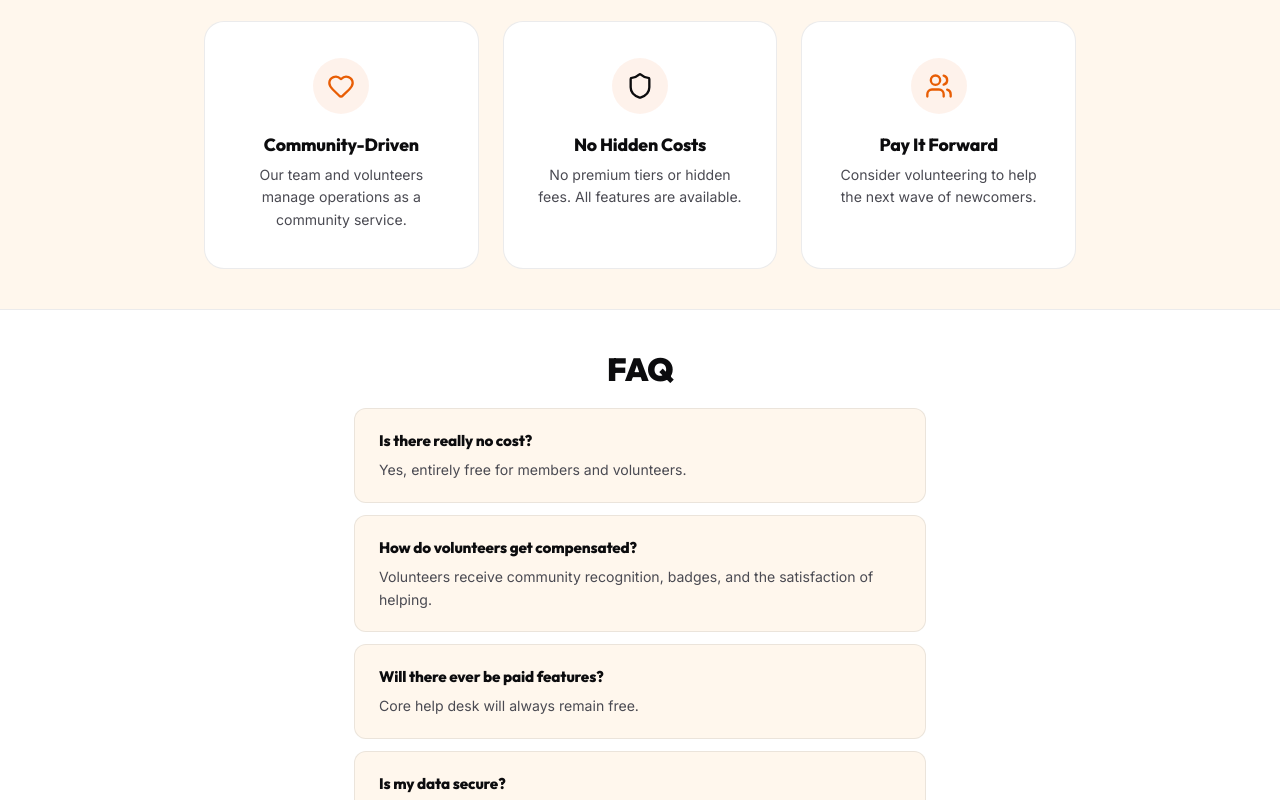
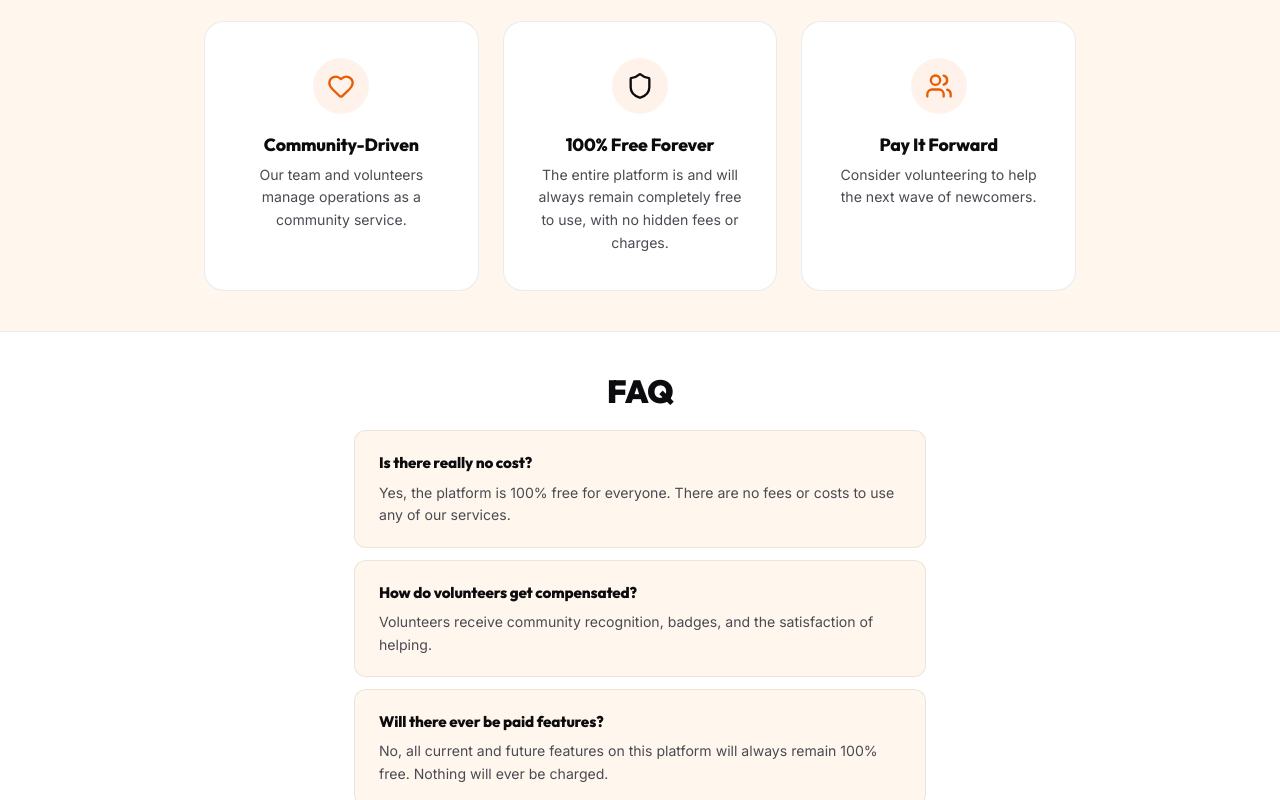
Before and after one commit to uditguptaca/professionalsclub, a Next.js app: page /pricing in a window 1280 px wide. Shown: the part 1240-2040 px from the top of the page. Built offline with nearby package versions, Linux system fonts and the light colour scheme; no server answers; the database is empty.

Commit message:
feat: update pricing page copy to clarify platform is 100% free forever with no hidden costs or future charges

```diff
--- a/src/app/pricing/page.tsx
+++ b/src/app/pricing/page.tsx
@@ -94,7 +94,7 @@ export default function PricingPage() {
           <div className="mobile-stack" style={{ display: 'grid', gridTemplateColumns: 'repeat(3, 1fr)', gap: 24 }}>
             {[
               { icon: <Heart size={28} />, title: 'Community-Driven', desc: 'Our team and volunteers manage operations as a community service.', color: '#e85d04' },
-              { icon: <Shield size={28} />, title: 'No Hidden Costs', desc: 'No premium tiers or hidden fees. All features are available.', color: '#0c0c0e' },
+              { icon: <Shield size={28} />, title: '100% Free Forever', desc: 'The entire platform is and will always remain completely free to use, with no hidden fees or charges.', color: '#0c0c0e' },
               { icon: <Users size={28} />, title: 'Pay It Forward', desc: 'Consider volunteering to help the next wave of newcomers.', color: '#e85d04' },
             ].map((item, i) => (
               <div key={i} style={{ textAlign: 'center', padding: '36px 28px', borderRadius: 20, background: 'var(--bg-primary)', border: '1px solid var(--border-color)' }}>
@@ -114,9 +114,9 @@ export default function PricingPage() {
         <div className="container" style={{ maxWidth: 700 }}>
           <h2 style={{ fontSize: '2rem', fontWeight: 900, fontFamily: 'var(--font-display)', textAlign: 'center', marginBottom: 20 }}>FAQ</h2>
           {[
-            { q: 'Is there really no cost?', a: 'Yes, entirely free for members and volunteers.' },
+            { q: 'Is there really no cost?', a: 'Yes, the platform is 100% free for everyone. There are no fees or costs to use any of our services.' },
             { q: 'How do volunteers get compensated?', a: 'Volunteers receive community recognition, badges, and the satisfaction of helping.' },
-            { q: 'Will there ever be paid features?', a: 'Core help desk will always remain free.' },
+            { q: 'Will there ever be paid features?', a: 'No, all current and future features on this platform will always remain 100% free. Nothing will ever be charged.' },
             { q: 'Is my data secure?', a: 'Yes, our platform uses secure routing and all interactions are safely logged.' },
           ].map(item => (
             <div key={item.q} style={{ padding: '20px 24px', marginBottom: 12, borderRadius: 12, background: 'var(--bg-secondary)', border: '1px solid var(--border-color)' }}>
```
